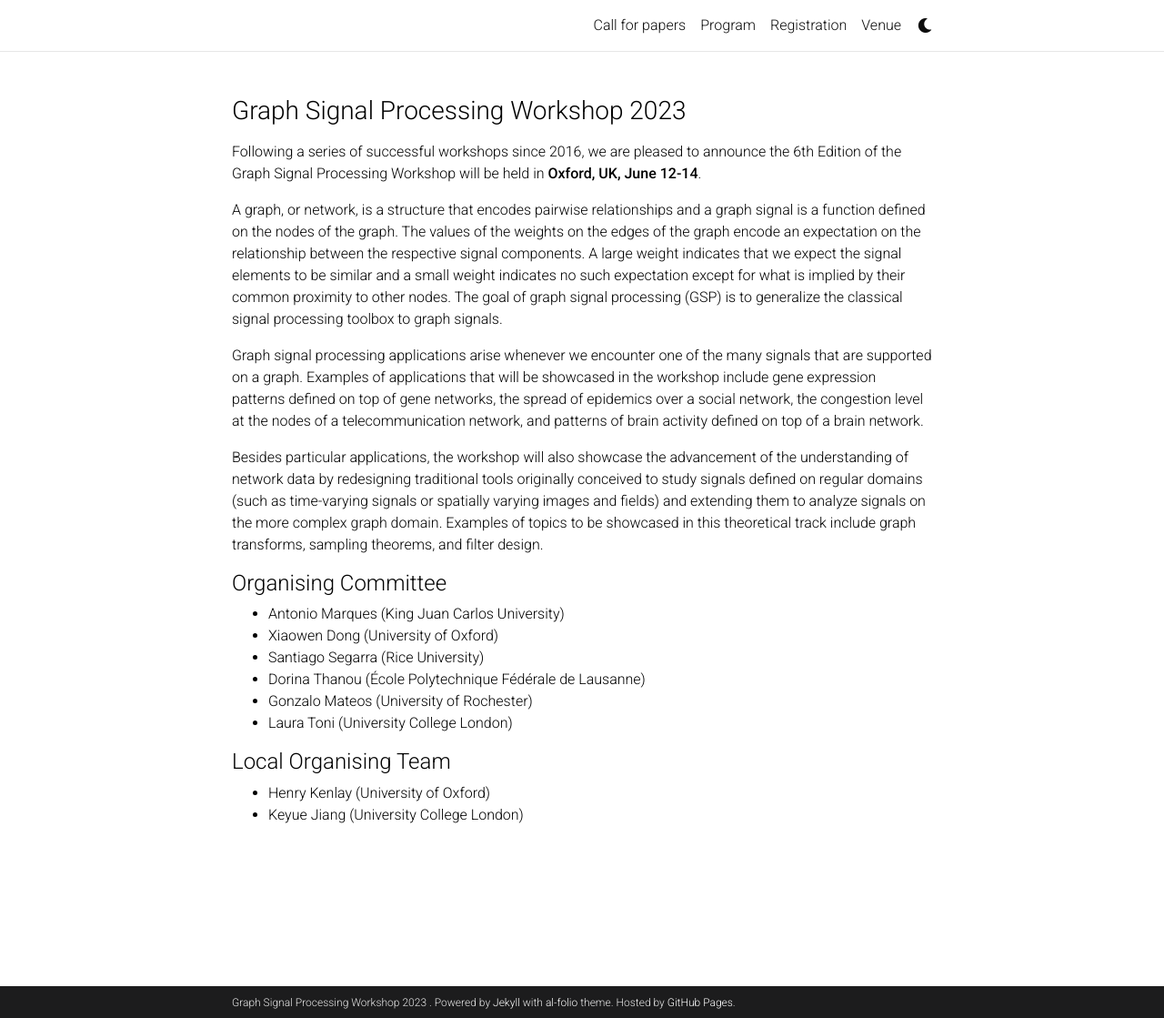
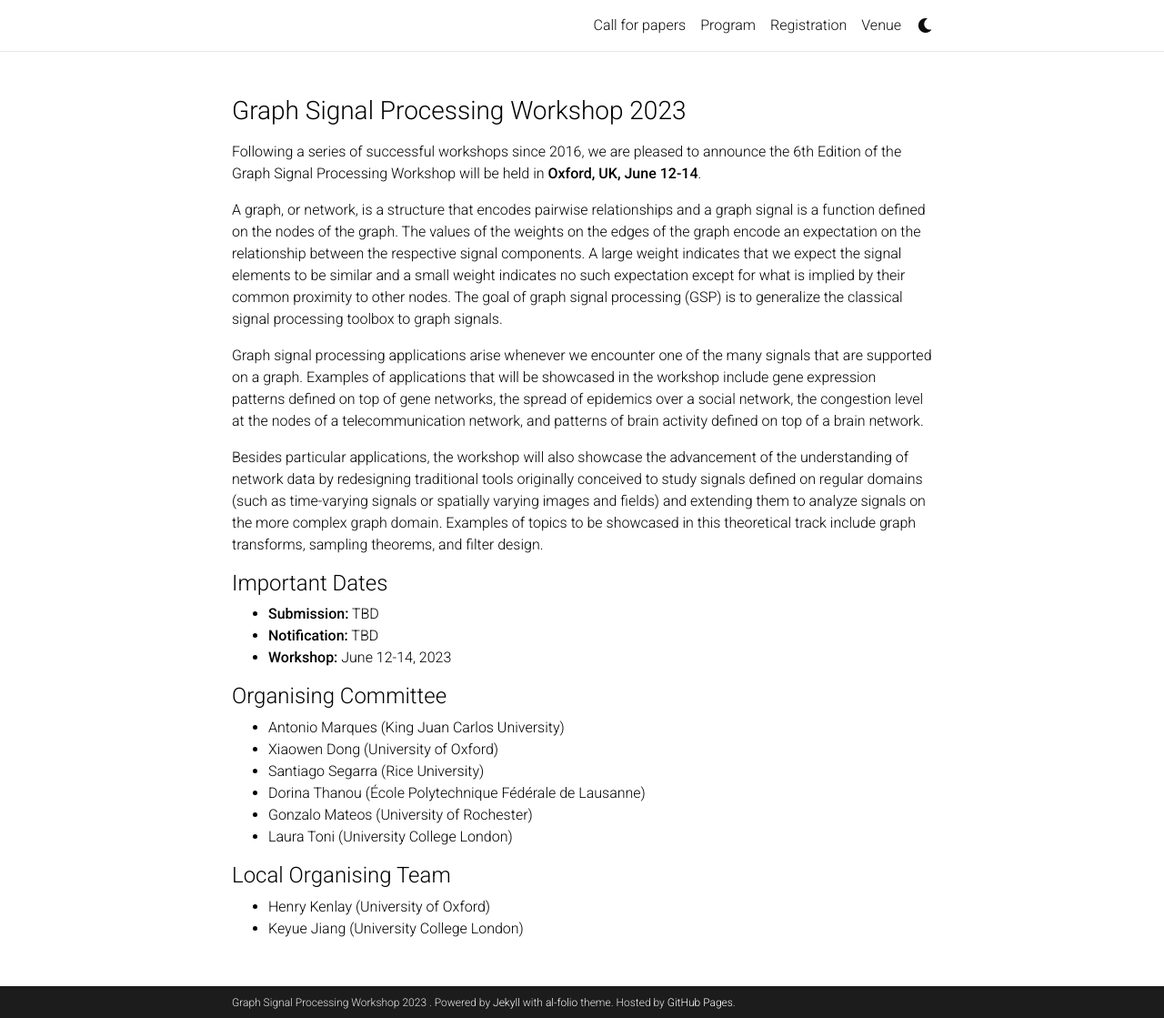
Before and after one commit to shreyasvinaya/gspworkshop2025.github.io, a Jekyll site: the page built from _pages/about.md, in a window 1280 px wide and 1119 px high. Shown: the whole window at 91% size. Built offline with Jekyll 4.4.1, drawn with Linux system fonts in a browser that asks for light colours; comment, search, counter and statistics services are not loaded; a style sheet for code colours, icons or effects is not loaded.

Commit message:
Update about.md

```diff
--- a/_pages/about.md
+++ b/_pages/about.md
@@ -18,6 +18,12 @@ Graph signal processing applications arise whenever we encounter one of the many
 Besides particular applications, the workshop will also showcase the advancement of the understanding of network data by redesigning traditional tools originally conceived to study signals defined on regular domains (such as time-varying signals or spatially varying images and fields) and extending them to analyze signals on the more complex graph domain. Examples of topics to be showcased in this theoretical track include graph transforms, sampling theorems, and filter design.
 <br />
 
+#### Important Dates
++ **Submission:** TBD
++ **Notification:** TBD
++ **Workshop:** June 12-14, 2023
+<br />
+
 #### Organising Committee
 + Antonio Marques (King Juan Carlos University)
 + Xiaowen Dong (University of Oxford)
```
